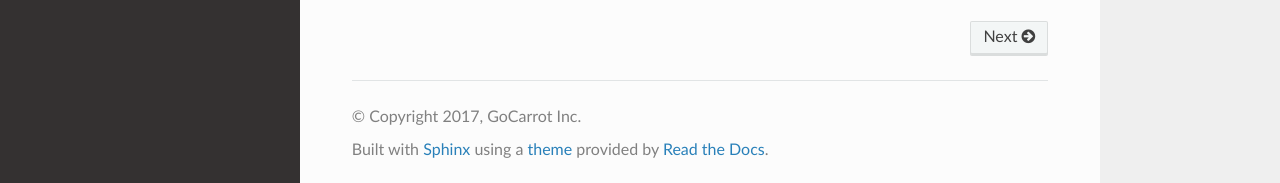
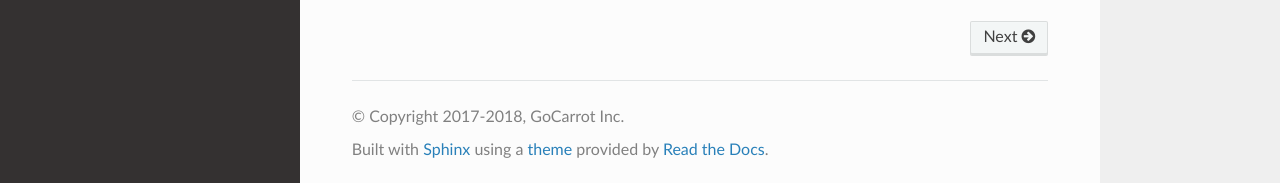
Before and after one commit to GoCarrot/teak-air, a Sphinx documentation site: the page built from docs/index.rst, in a window 1280 px wide and 1205 px high. Shown: the part 1019-1202 px from the top of the window. Built offline with Sphinx 7.4.7 and the Read the Docs theme 2.0.0, drawn with Linux system fonts in a browser that asks for light colours; part of the change alters nothing that is shown.

```diff
--- a/docs/conf.py
+++ b/docs/conf.py
@@ -20,6 +20,7 @@
 # import sys
 # sys.path.insert(0, os.path.abspath('.'))
 
+import subprocess
 
 # -- General configuration ------------------------------------------------
 
@@ -46,17 +47,19 @@ master_doc = 'index'
 
 # General information about the project.
 project = u'Teak for Adobe AIR'
-copyright = u'2017, GoCarrot Inc'
-author = u'GoCarrot Inc'
+copyright = u'2017-2018, GoCarrot Inc'
+author = u'Teak'
 
 # The version info for the project you're documenting, acts as replacement for
 # |version| and |release|, also used in various other places throughout the
 # built documents.
 #
+# x.y.z[-short-sha]
+git_version = subprocess.check_output(['git', 'describe', '--tags', '--always'])
 # The short X.Y version.
-version = u''
+version = unicode(git_version.split("-")[0], 'utf-8')
 # The full version, including alpha/beta/rc tags.
-release = u''
+release = unicode(git_version, 'utf-8')
 
 # The language for content autogenerated by Sphinx. Refer to documentation
 # for a list of supported languages.
```
